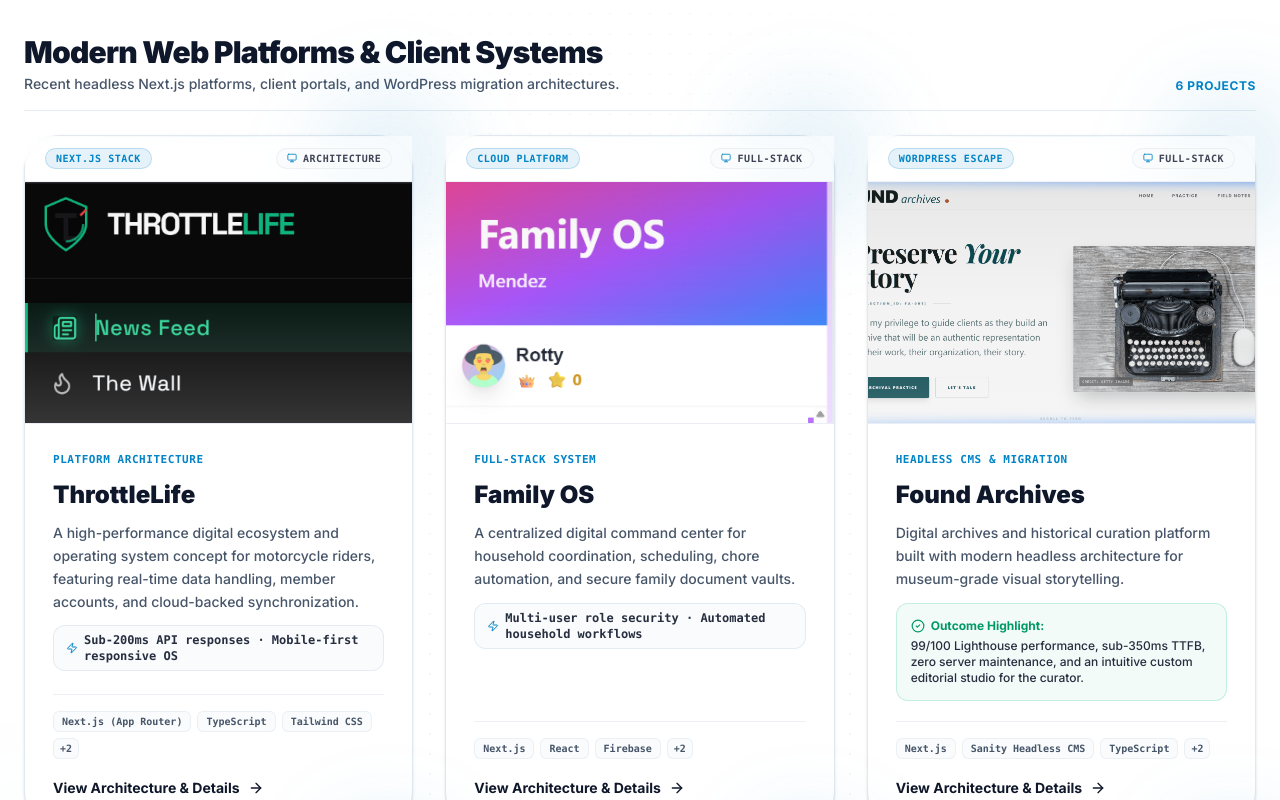
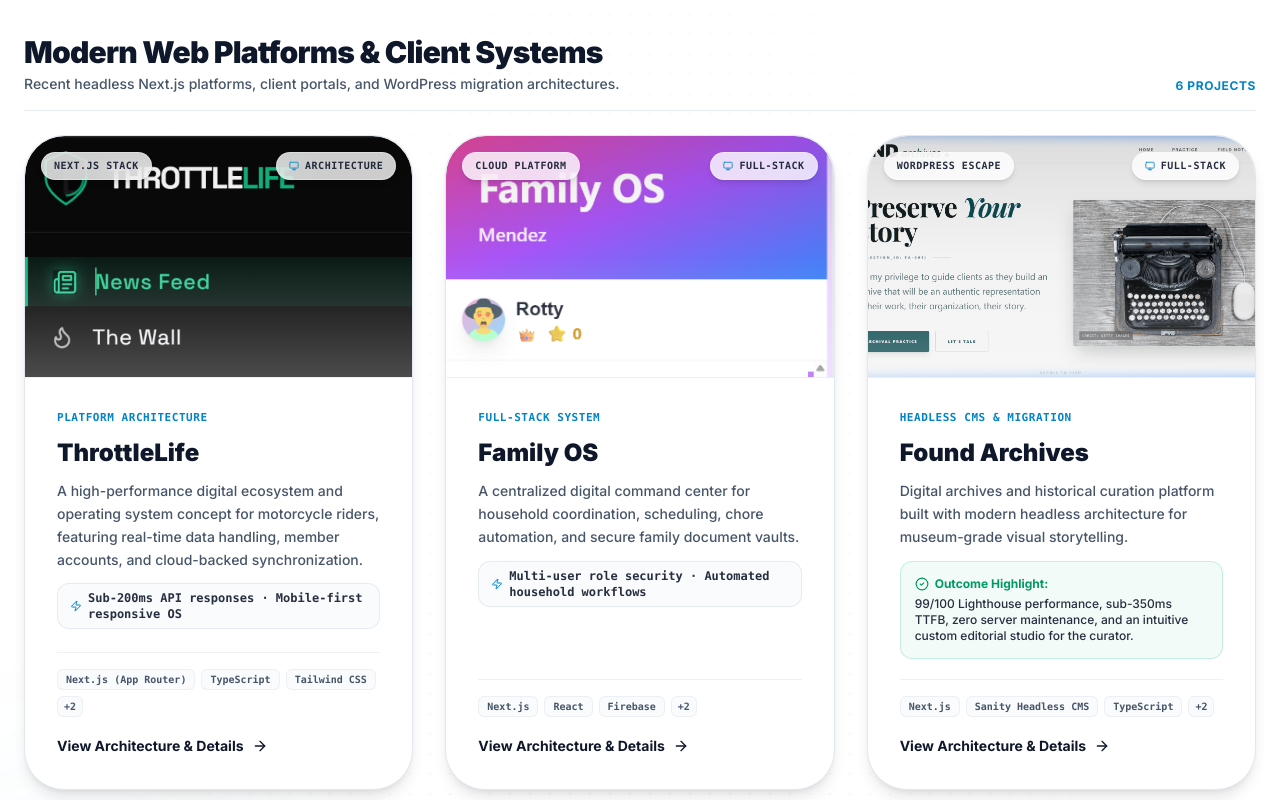
Before and after one commit to RottyM/rottym.com, a Next.js app: page /portfolio in a window 1280 px wide. Shown: the part 700-1500 px from the top of the page. Built offline with nearby package versions, Linux system fonts and the light colour scheme; no server answers.

Commit message:
fix(cards): standardize all cards to rounded-[2.5rem], restore continuous perimeter borders, and align portfolio thumbnail top

```diff
--- a/src/app/globals.css
+++ b/src/app/globals.css
@@ -121,7 +121,7 @@ body {
 
 .stitch-card {
   position: relative;
-  overflow: visible;
+  overflow: hidden;
   background: var(--card);
   border: 1px solid var(--border);
   transition: all 0.3s cubic-bezier(0.16, 1, 0.3, 1);
--- a/src/app/page.tsx
+++ b/src/app/page.tsx
@@ -508,7 +508,7 @@ export default function Home() {
               >
                 <Link
                   href={`/portfolio/${app.slug}`}
-                  className="relative aspect-[16/11] bg-card/80 dark:bg-card/90 backdrop-blur-sm rounded-[2.25rem] border border-border/80 overflow-hidden shadow-xl hover:shadow-2xl hover:border-accent/50 hover:-translate-y-1 transition-all duration-300 block"
+                  className="relative aspect-[16/11] bg-card/80 dark:bg-card/90 backdrop-blur-sm rounded-[2.5rem] border border-border/80 overflow-hidden shadow-xl hover:shadow-2xl hover:border-accent/50 hover:-translate-y-1 transition-all duration-300 block"
                 >
                   <div className="absolute top-0 left-0 w-full h-full bg-gradient-to-br from-accent/5 to-transparent opacity-0 group-hover:opacity-100 transition-opacity" />
 
--- a/src/app/portfolio/page.tsx
+++ b/src/app/portfolio/page.tsx
@@ -35,26 +35,15 @@ export default function Portfolio() {
   const renderCard = (project: Project) => (
     <div
       key={project.slug}
-      className="stitch-card group flex flex-col rounded-[2.25rem] shadow-sm hover:shadow-2xl transition-all duration-300 overflow-hidden relative before:absolute before:inset-x-0 before:top-0 before:h-[1px] before:bg-gradient-to-r before:from-transparent before:via-accent/30 before:to-transparent"
+      className="stitch-card group flex flex-col rounded-[2.5rem] shadow-lg hover:shadow-2xl transition-all duration-300 overflow-hidden relative border border-border before:absolute before:inset-x-0 before:top-0 before:h-[1px] before:bg-gradient-to-r before:from-transparent before:via-accent/30 before:to-transparent"
     >
       {/* Chromatic Corner Aura */}
       <div className="pointer-events-none absolute -right-12 -top-12 w-36 h-36 bg-accent/10 dark:bg-accent/15 rounded-full blur-2xl group-hover:scale-150 transition-transform duration-500" />
 
-      {/* Top Atmospheric Glass Metadata Bar */}
-      <div className="px-5 py-3 flex items-center justify-between gap-2 border-b border-border/50 bg-card/60 dark:bg-card/40 backdrop-blur-sm z-10">
-        <span className="inline-flex items-center px-2.5 py-0.5 rounded-full text-[10px] font-mono font-bold uppercase tracking-wider bg-accent/10 text-accent border border-accent/20 truncate max-w-[55%]">
-          {project.tag}
-        </span>
-        <span className="inline-flex items-center gap-1.5 px-2.5 py-0.5 rounded-full text-[10px] font-mono font-bold uppercase tracking-wider bg-muted/80 text-foreground/80 border border-border/60 shrink-0">
-          <Monitor className="w-2.5 h-2.5 text-accent shrink-0" />
-          <span className="truncate max-w-[130px]">{formatRolePill(project.role)}</span>
-        </span>
-      </div>
-
       {/* Thumbnail Image Container */}
       <Link
         href={`/portfolio/${project.slug}`}
-        className="relative aspect-[16/10] bg-muted/50 overflow-hidden block select-none border-b border-border/60 group/img"
+        className="relative aspect-[16/10] bg-muted/50 overflow-hidden block select-none border-b border-border/60 group/img rounded-t-[2.5rem]"
         title={`View ${project.title} Case Study`}
       >
         <Image
@@ -65,11 +54,22 @@ export default function Portfolio() {
           sizes="(max-width: 768px) 100vw, (max-width: 1200px) 50vw, 33vw"
           className="object-cover object-top group-hover/img:scale-105 transition-transform duration-500"
         />
-        <div className="absolute inset-0 bg-gradient-to-t from-background/90 via-transparent to-black/25 opacity-20 group-hover/img:opacity-0 transition-opacity" />
+        <div className="absolute inset-0 bg-gradient-to-t from-background/90 via-transparent to-black/30 opacity-30 group-hover/img:opacity-10 transition-opacity" />
+
+        {/* Top Atmospheric Glass Badges Overlay */}
+        <div className="absolute top-4 left-4 right-4 flex items-center justify-between gap-2 pointer-events-none z-10">
+          <span className="h-7 inline-flex items-center px-3 rounded-full text-[10px] font-mono font-bold uppercase tracking-wider bg-background/80 dark:bg-slate-950/70 backdrop-blur-md text-foreground/90 border border-white/30 dark:border-white/15 shadow-md truncate max-w-[55%]">
+            {project.tag}
+          </span>
+          <span className="h-7 inline-flex items-center gap-1.5 px-3 rounded-full text-[10px] font-mono font-bold uppercase tracking-wider bg-background/80 dark:bg-slate-950/70 backdrop-blur-md text-foreground/90 dark:text-foreground/90 border border-white/30 dark:border-white/15 shadow-md shrink-0">
+            <Monitor className="w-2.5 h-2.5 text-accent shrink-0" />
+            <span className="truncate max-w-[130px]">{formatRolePill(project.role)}</span>
+          </span>
+        </div>
       </Link>
 
       {/* Card Body */}
-      <div className="p-7 flex-1 flex flex-col justify-between space-y-5 relative z-10">
+      <div className="p-7 sm:p-8 flex-1 flex flex-col justify-between space-y-5 relative z-10">
         <div className="space-y-3">
           <div className="flex items-center justify-between gap-2">
             <span className="text-[11px] font-mono font-bold uppercase tracking-wider text-accent">
```
